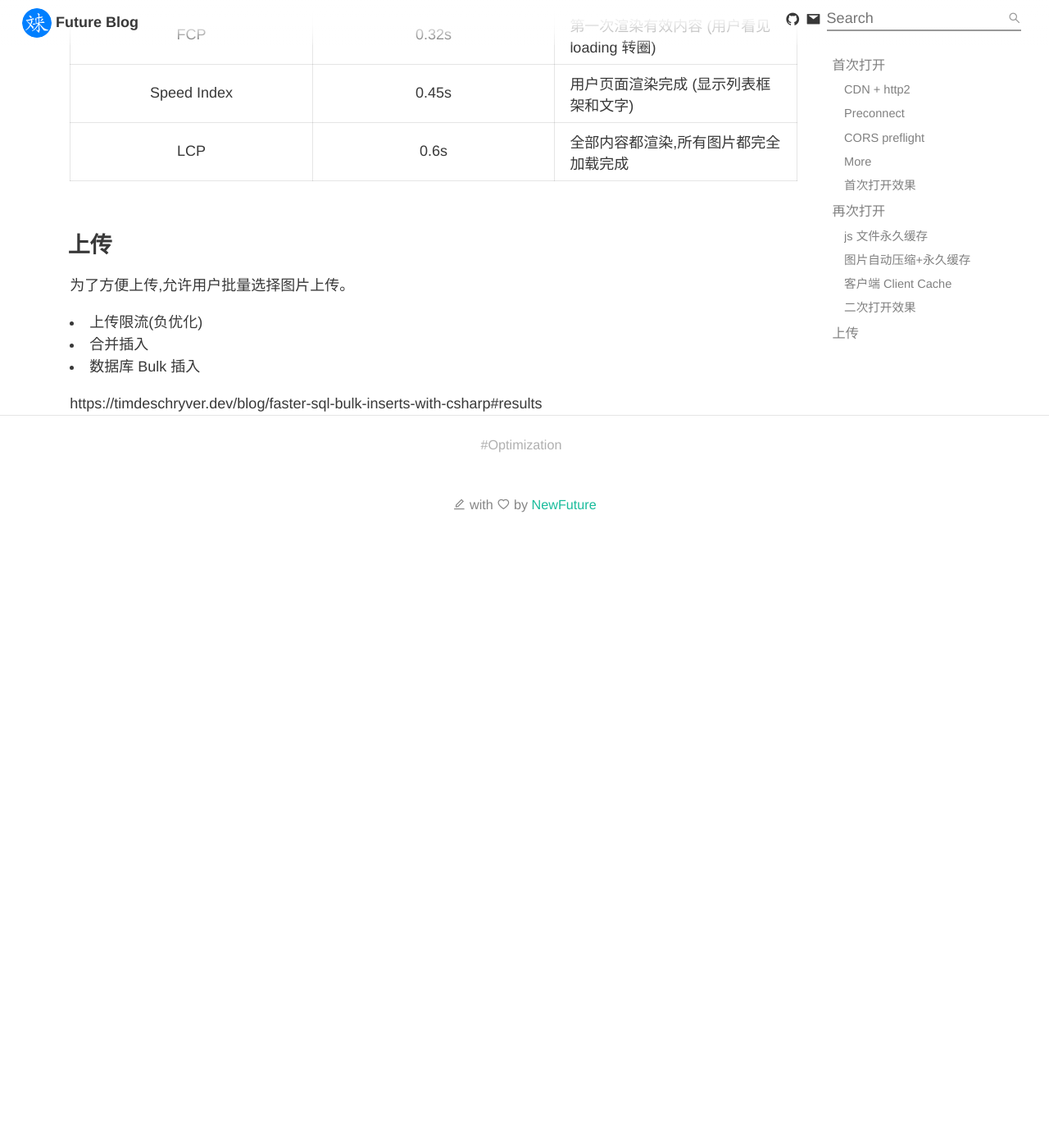
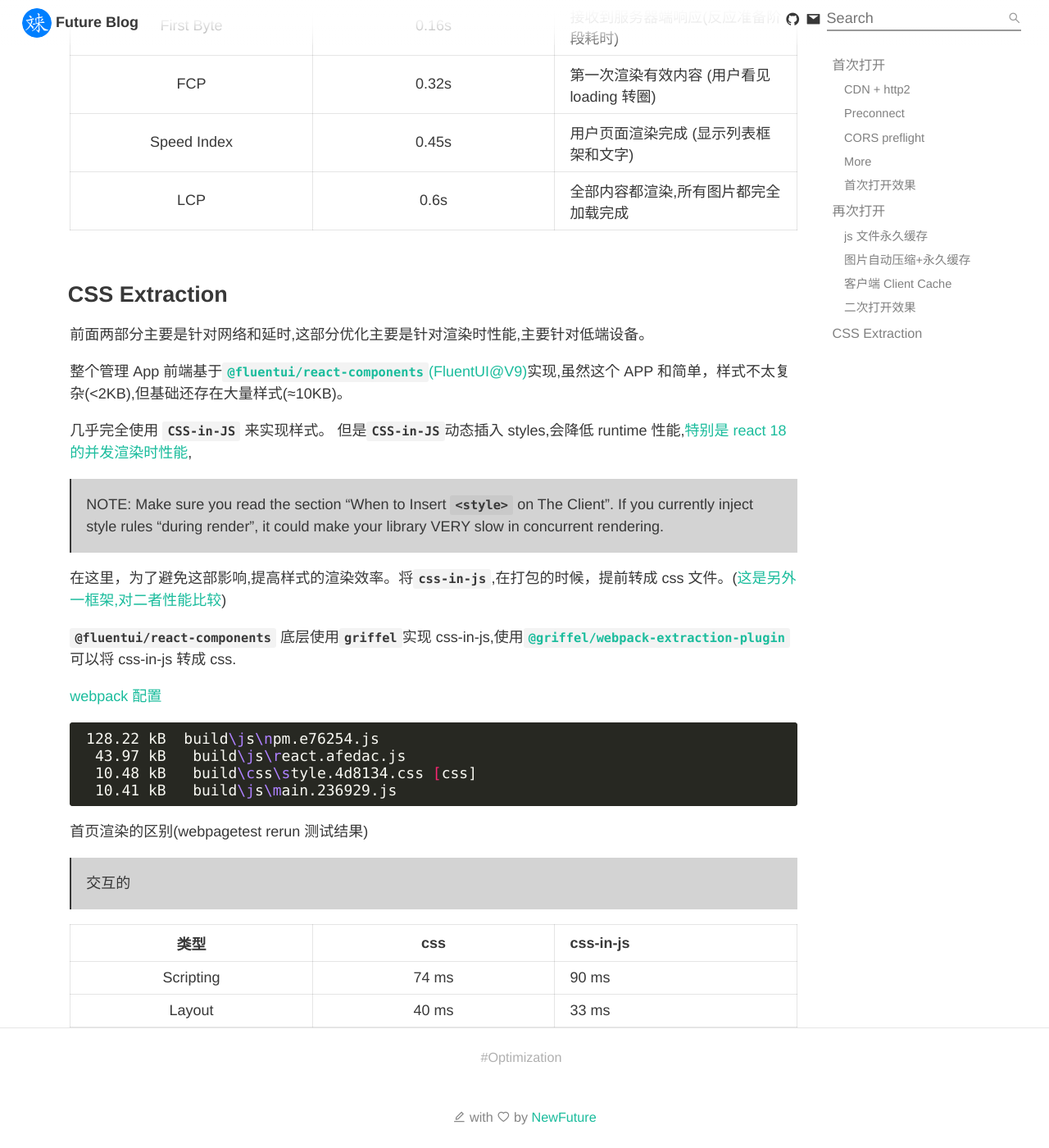
Before and after one commit to NewFuture/blog, a Jekyll site: the page built from _posts/2022-11-18-my-stickers-config-app-optimization.md, in a window 1280 px wide and 1400 px high, scrolled down 6788 px. Shown: the whole window at 82% size. Built offline with Jekyll 4.4.1, drawn with Linux system fonts in a browser that asks for light colours; before the commit the page ends 7441 px from its top, so only the background shows below that; some of the changed text lies outside the part shown.

Commit message:
CSS Extraction

````diff
--- a/_posts/2022-11-18-my-stickers-config-app-optimization.md
+++ b/_posts/2022-11-18-my-stickers-config-app-optimization.md
@@ -1,6 +1,6 @@
 ---
 layout: post
-title: My Stickers Config App with API Optimization
+title: My Stickers Config App Optimization
 subtitle: 表情包应用管理页子应用优化
 tags:
     - Optimization
@@ -57,8 +57,10 @@ tags:
 
 HTTP HEADER 中
 
-```header
+```
+
 Link: <https://stickers-api.newfuture.cc>;rel="preconnect";crossorigin, <https://stickers.newfuture.cc>;rel="preconnect"
+
 ```
 
 ![preconnect](/assets/img/my-stickers-config-app-optimization/waterfall-preconnect.png)
@@ -142,7 +144,7 @@ client 使用了`useSWR`来管理同步 server 端的 list.
 
 重新打开是在刚关闭弹窗, 再次打开的情况，所有缓存都存在。
 
-![re run](/assets/img/my-stickers-config-app-optimization/re-run.png)
+![rerun](/assets/img/my-stickers-config-app-optimization/re-run.png)
 
 |    标志     | 耗时  | 说明                                       |
 | :---------: | :---: | :----------------------------------------- |
@@ -151,12 +153,35 @@ client 使用了`useSWR`来管理同步 server 端的 list.
 | Speed Index | 0.45s | 用户页面渲染完成 (显示列表框架和文字)      |
 |     LCP     | 0.6s  | 全部内容都渲染,所有图片都完全加载完成      |
 
-## 上传
+## CSS Extraction
 
-为了方便上传,允许用户批量选择图片上传。
+前面两部分主要是针对网络和延时,这部分优化主要是针对渲染时性能,主要针对低端设备。
 
--   上传限流(负优化)
--   合并插入
--   数据库 Bulk 插入
+整个管理 App 前端基于[`@fluentui/react-components`(FluentUI@V9)](https://react.fluentui.dev/)实现,虽然这个 APP 和简单，样式不太复杂(<2KB),但基础还存在大量样式(≈10KB)。
 
-https://timdeschryver.dev/blog/faster-sql-bulk-inserts-with-csharp#results
+几乎完全使用 `CSS-in-JS` 来实现样式。
+但是`CSS-in-JS`动态插入 styles,会降低 runtime 性能,[特别是 react 18 的并发渲染时性能](https://github.com/reactwg/react-18/discussions/110),
+
+> NOTE: Make sure you read the section "When to Insert `<style>` on The Client". If you currently inject style rules "during render", it could make your library VERY slow in concurrent rendering.
+
+在这里，为了避免这部影响,提高样式的渲染效率。将`css-in-js`,在打包的时候，提前转成 css 文件。([这是另外一框架,对二者性能比较](https://pustelto.com/blog/css-vs-css-in-js-perf/))
+
+`@fluentui/react-components` 底层使用`griffel`实现 css-in-js,使用[`@griffel/webpack-extraction-plugin`](https://griffel.js.org/react/css-extraction/with-webpack)可以将 css-in-js 转成 css.
+
+[webpack 配置](https://github.com/NewFuture/my-stickers/blob/main/client-config-app/config-overrides.js#L20)
+
+```bash
+ 128.22 kB  build\js\npm.e76254.js
+  43.97 kB   build\js\react.afedac.js
+  10.48 kB   build\css\style.4d8134.css [css]
+  10.41 kB   build\js\main.236929.js
+```
+
+首页渲染的区别(webpagetest rerun 测试结果)
+
+> 交互的
+
+|   类型    |  css  | css-in-js |
+| :-------: | :---: | :-------- |
+| Scripting | 74 ms | 90 ms     |
+|  Layout   | 40 ms | 33 ms     |
````
